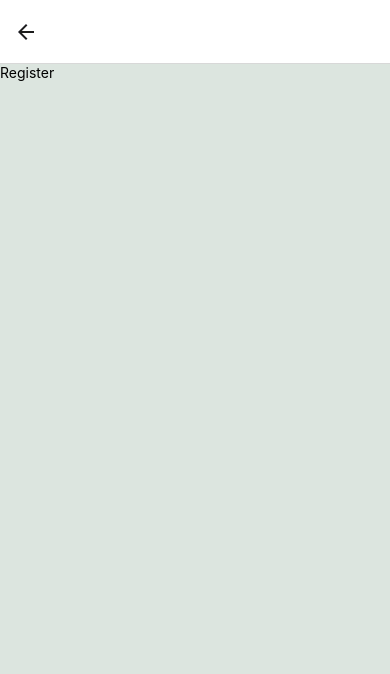
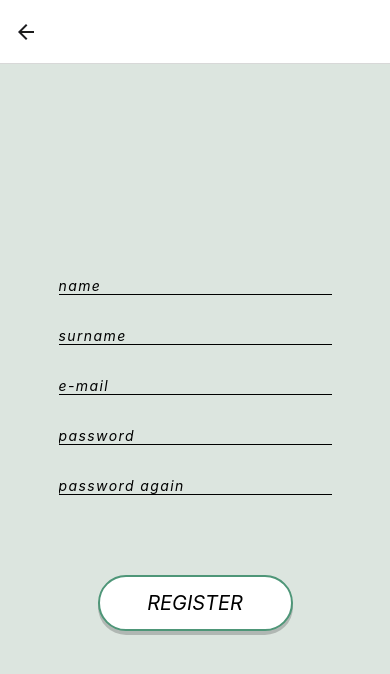
Before and after one commit to Ev-Arkadasim/WEB, a React Native app: screen /RegisterPage in a window 390 px wide. Shown: the top 674 px of the page. Built offline with nearby package versions, Linux system fonts and the light colour scheme.

Commit message:
#2 Register Page Oluşturuldu

```diff
--- a/src/components/Register/Register.js
+++ b/src/components/Register/Register.js
@@ -1,10 +1,57 @@
-import { View, Text } from "react-native";
+import { View, Text, Pressable, Alert, TextInput, Image } from "react-native";
 import React from "react";
 
-const Register = () => {
+const Register = ({ navigation }) => {
   return (
-    <View>
-      <Text>Register</Text>
+    <View className="flex-1 items-center justify-center text-center w-full gap-y-20">
+      <View className="w-[70%] flex gap-y-4">
+        <View className="flex gap-y-8">
+          <TextInput
+            placeholder="name"
+            className="w-full placeholder:italic placeholder:tracking-widest border-b border-black no-underline "
+          />
+          <TextInput
+            placeholder="surname"
+            className="w-full placeholder:italic placeholder:tracking-widest border-b border-black no-underline"
+          />
+          <TextInput
+            placeholder="e-mail"
+            className="w-full placeholder:italic placeholder:tracking-widest border-b border-black no-underline "
+          />
+          <TextInput
+            placeholder="password"
+            className="w-full placeholder:italic placeholder:tracking-widest border-b border-black no-underline"
+          />
+          <TextInput
+            placeholder="password again"
+            className="w-full placeholder:italic placeholder:tracking-widest border-b border-black no-underline "
+          />
+        </View>
+      </View>
+      <View className="flex w-full items-center">
+        <View className="w-full items-center">
+          <Pressable
+            className="group w-1/2 bg-[#ffffff] border-2 border-solid border-[#4E9678] items-center py-3 rounded-full  active:bg-[#4E9678] active:transition-colors active:duration-1000"
+            style={{
+              shadowColor: "black",
+              shadowOffset: { width: 0, height: 4 },
+              shadowRadius: 0,
+              shadowOpacity: 0.2,
+              elevation: 15,
+            }}
+            onPress={() => {
+              Alert.alert("Ev Arkadaşım", "Kayıt Oldunuz Lütfen Giriş Yapınız");
+              setTimeout(() => {
+                navigation.navigate("Home");
+              }, 3000);
+            }}
+          >
+            <Text className="text-xl italic ">REGISTER</Text>
+          </Pressable>
+        </View>
+
+        <View></View>
+      </View>
     </View>
   );
 };
```
